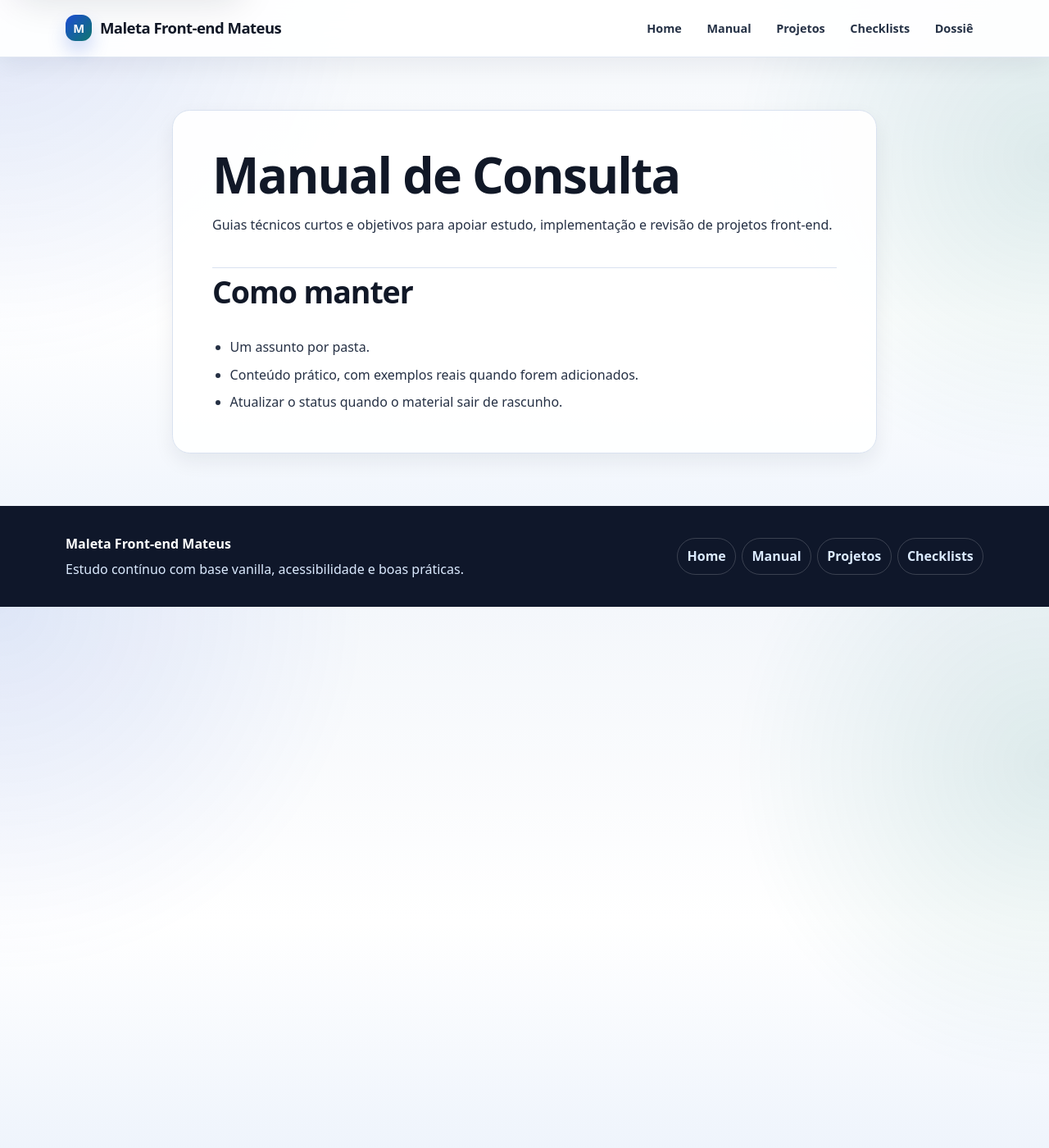
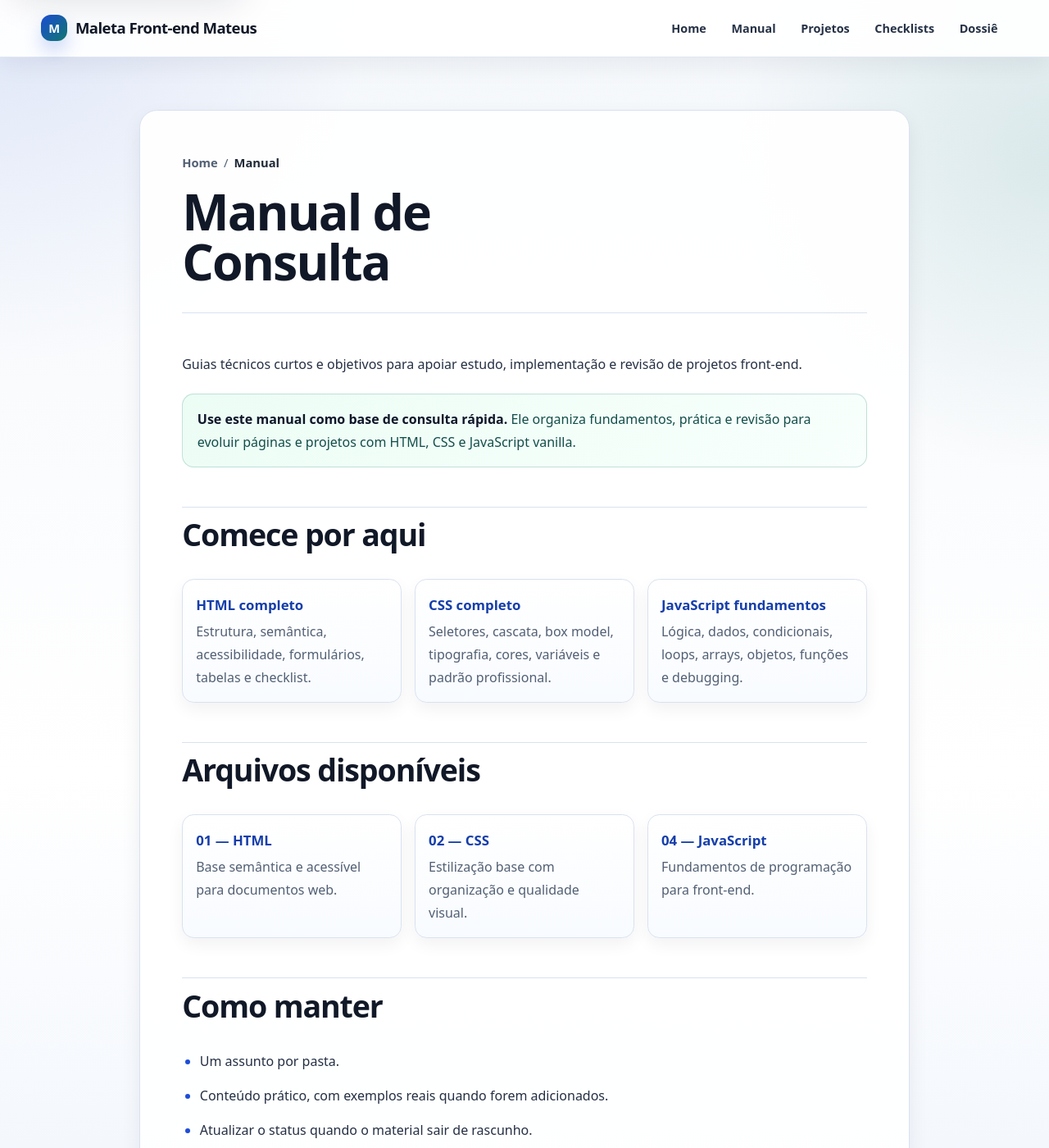
Before and after one commit to mateusdev97443/maleta-front-end-mateus, a Jekyll site: the page built from 01-manual-de-consulta/README.md, in a window 1280 px wide and 1400 px high. Shown: the whole window at 82% size. Built offline with Jekyll 4.4.1, drawn with Linux system fonts in a browser that asks for light colours; some of the changed text lies outside the part shown.

```diff
--- a/01-manual-de-consulta/README.md
+++ b/01-manual-de-consulta/README.md
@@ -1,14 +1,41 @@
 ---
 title: Manual de Consulta
 permalink: /01-manual-de-consulta/
+breadcrumbs:
+  - label: Manual
 ---
 
-# Manual de Consulta
+Guias técnicos curtos e objetivos para apoiar estudo, implementação e revisão de projetos front-end.
 
-Guias técnicos curtos e objetivos para apoiar estudo, implementação e revisão de projetos front-end.
+<div class="doc-note">
+<strong>Use este manual como base de consulta rápida.</strong> Ele organiza fundamentos, prática e revisão para evoluir páginas e projetos com HTML, CSS e JavaScript vanilla.
+</div>
+
+## Comece por aqui
+
+<div class="doc-grid">
+  <a class="doc-card" href="{{ '/01-manual-de-consulta/01-html/' | relative_url }}"><strong>HTML completo</strong><span>Estrutura, semântica, acessibilidade, formulários, tabelas e checklist.</span></a>
+  <a class="doc-card" href="{{ '/01-manual-de-consulta/02-css/' | relative_url }}"><strong>CSS completo</strong><span>Seletores, cascata, box model, tipografia, cores, variáveis e padrão profissional.</span></a>
+  <a class="doc-card" href="{{ '/01-manual-de-consulta/04-javascript/' | relative_url }}"><strong>JavaScript fundamentos</strong><span>Lógica, dados, condicionais, loops, arrays, objetos, funções e debugging.</span></a>
+</div>
+
+## Arquivos disponíveis
+
+<div class="doc-grid">
+  <a class="doc-card" href="{{ '/01-manual-de-consulta/01-html/' | relative_url }}"><strong>01 — HTML</strong><span>Base semântica e acessível para documentos web.</span></a>
+  <a class="doc-card" href="{{ '/01-manual-de-consulta/02-css/' | relative_url }}"><strong>02 — CSS</strong><span>Estilização base com organização e qualidade visual.</span></a>
+  <a class="doc-card" href="{{ '/01-manual-de-consulta/04-javascript/' | relative_url }}"><strong>04 — JavaScript</strong><span>Fundamentos de programação para front-end.</span></a>
+</div>
 
 ## Como manter
 
 - Um assunto por pasta.
 - Conteúdo prático, com exemplos reais quando forem adicionados.
 - Atualizar o status quando o material sair de rascunho.
+
+## Próximo passo
+
+<div class="doc-actions">
+  <a href="{{ '/03-fabrica-de-projetos/' | relative_url }}">Ir para a Fábrica de Projetos</a>
+  <a href="{{ '/' | relative_url }}">Voltar para a Home</a>
+</div>
--- a/_layouts/default.html
+++ b/_layouts/default.html
@@ -29,6 +29,29 @@
   <main id="conteudo-principal" class="docs-main">
     <div class="docs-container docs-shell">
       <article class="reading-card">
+        {% if page.title %}
+          <header class="page-heading">
+            {% unless page.hide_breadcrumb %}
+              <nav class="breadcrumb" aria-label="Você está em">
+                <a href="{{ '/' | relative_url }}">Home</a>
+                {% if page.breadcrumbs %}
+                  {% for crumb in page.breadcrumbs %}
+                    <span aria-hidden="true">/</span>
+                    {% if crumb.url %}
+                      <a href="{{ crumb.url | relative_url }}">{{ crumb.label }}</a>
+                    {% else %}
+                      <span aria-current="page">{{ crumb.label }}</span>
+                    {% endif %}
+                  {% endfor %}
+                {% else %}
+                  <span aria-hidden="true">/</span>
+                  <span aria-current="page">{{ page.title }}</span>
+                {% endif %}
+              </nav>
+            {% endunless %}
+            <h1>{{ page.title | escape }}</h1>
+          </header>
+        {% endif %}
         {{ content }}
       </article>
     </div>
--- a/assets/css/docs.css
+++ b/assets/css/docs.css
@@ -18,8 +18,8 @@
   --shadow-md: 0 18px 45px rgba(17, 24, 39, 0.12);
   --radius-sm: 0.9rem;
   --radius: 1.35rem;
-  --container: 1120px;
-  --reading: 860px;
+  --container: 1180px;
+  --reading: 940px;
   --font-base: system-ui, -apple-system, BlinkMacSystemFont, "Segoe UI", sans-serif;
   --font-mono: "SFMono-Regular", Consolas, "Liberation Mono", monospace;
 }
@@ -78,7 +78,7 @@ a:focus-visible, button:focus-visible, summary:focus-visible {
 .site-nav a { display: inline-flex; min-height: 2.45rem; align-items: center; border: 1px solid transparent; border-radius: 999px; color: #263246; padding: 0.48rem 0.72rem; font-size: 0.9rem; text-decoration: none; }
 .site-nav a:hover, .site-nav a:focus-visible { border-color: rgba(29, 78, 216, 0.18); background: var(--color-bg-soft); color: var(--color-primary-dark); }
 
-.docs-main { padding: clamp(2rem, 5vw, 4rem) 0; }
+.docs-main { min-height: 62vh; padding: clamp(2.4rem, 5vw, 4.8rem) 0; }
 .docs-shell { display: grid; justify-items: center; }
 .reading-card {
   width: min(100%, var(--reading));
@@ -86,20 +86,26 @@ a:focus-visible, button:focus-visible, summary:focus-visible {
   border-radius: var(--radius);
   background: rgba(255, 255, 255, 0.94);
   box-shadow: var(--shadow-sm);
-  padding: clamp(1.15rem, 4vw, 3rem);
+  min-height: clamp(34rem, 66vh, 48rem);
+  padding: clamp(1.35rem, 4vw, 3.35rem);
 }
 
 .reading-card > :first-child { margin-top: 0; }
 .reading-card > :last-child { margin-bottom: 0; }
 h1, h2, h3, h4, h5, h6 { color: var(--color-text); line-height: 1.18; letter-spacing: -0.03em; }
 h1 { margin-bottom: 1rem; font-size: clamp(2.05rem, 7vw, 3.8rem); line-height: 1; }
-h2 { margin-top: 2.4rem; padding-top: 0.4rem; border-top: 1px solid var(--color-border); font-size: clamp(1.55rem, 4vw, 2.35rem); }
+.page-heading { margin-bottom: clamp(1.8rem, 4vw, 3rem); padding-bottom: clamp(1.2rem, 3vw, 2rem); border-bottom: 1px solid var(--color-border); }
+.page-heading h1 { max-width: 13ch; margin: 0; }
+.page-heading + h1 { display: none; }
+h2 { margin-top: 3rem; padding-top: 0.7rem; border-top: 1px solid var(--color-border); font-size: clamp(1.55rem, 4vw, 2.35rem); }
 h3 { margin-top: 1.8rem; font-size: clamp(1.25rem, 3vw, 1.55rem); }
 h4 { margin-top: 1.35rem; font-size: 1.1rem; }
 p, li { color: #253044; }
 p { margin: 0 0 1rem; }
 ul, ol { padding-left: 1.35rem; }
-li + li { margin-top: 0.35rem; }
+li + li { margin-top: 0.42rem; }
+.reading-card > ul, .reading-card > ol { display: grid; gap: 0.45rem; }
+.reading-card li::marker { color: var(--color-primary); font-weight: 800; }
 strong { color: #0f172a; }
 hr { height: 1px; margin: 2rem 0; border: 0; background: var(--color-border); }
 
@@ -128,11 +134,29 @@ pre {
 }
 pre code { background: transparent; color: inherit; padding: 0; }
 
-table { display: block; width: 100%; overflow-x: auto; border-collapse: collapse; margin: 1.35rem 0; }
-th, td { border: 1px solid var(--color-border); padding: 0.7rem 0.85rem; text-align: left; vertical-align: top; }
-th { background: var(--color-surface-strong); color: #0f172a; }
+table { display: block; width: 100%; overflow-x: auto; border: 1px solid var(--color-border); border-radius: var(--radius-sm); border-spacing: 0; margin: 1.65rem 0; background: #ffffff; box-shadow: var(--shadow-sm); }
+th, td { border: 0; border-bottom: 1px solid var(--color-border); padding: 0.85rem 1rem; text-align: left; vertical-align: top; }
+th { background: linear-gradient(180deg, var(--color-surface-strong), #eef5ff); color: #0f172a; font-size: 0.93rem; letter-spacing: 0.01em; }
+tr:last-child td { border-bottom: 0; }
 tr:nth-child(even) td { background: #fbfdff; }
+td:first-child, th:first-child { min-width: 13rem; }
 img { max-width: 100%; height: auto; border-radius: var(--radius-sm); }
+
+.breadcrumb { display: flex; flex-wrap: wrap; align-items: center; gap: 0.45rem; margin-bottom: 1rem; color: var(--color-muted); font-size: 0.92rem; }
+.breadcrumb a { color: var(--color-muted); font-weight: 800; text-decoration: none; }
+.breadcrumb a:hover, .breadcrumb a:focus-visible { color: var(--color-primary-dark); text-decoration: underline; }
+.breadcrumb [aria-current="page"] { color: #1f2937; font-weight: 800; }
+
+.doc-grid { display: grid; grid-template-columns: repeat(auto-fit, minmax(min(100%, 15rem), 1fr)); gap: 1rem; margin: 1.25rem 0 1.8rem; padding-left: 0; list-style: none; }
+.doc-card { display: block; min-height: 100%; border: 1px solid var(--color-border); border-radius: var(--radius-sm); background: linear-gradient(180deg, #ffffff, var(--color-surface-strong)); color: #253044; padding: 1rem; text-decoration: none; box-shadow: 0 8px 20px rgba(17, 24, 39, 0.055); }
+.doc-card:hover, .doc-card:focus-visible { border-color: rgba(29, 78, 216, 0.35); color: #172033; transform: translateY(-1px); box-shadow: var(--shadow-sm); }
+.doc-card strong { display: block; margin-bottom: 0.25rem; color: var(--color-primary-dark); font-size: 1.05rem; }
+.doc-card span { color: var(--color-muted); font-weight: 500; }
+.doc-actions, .doc-nav { display: flex; flex-wrap: wrap; gap: 0.7rem; margin: 1.35rem 0 1.8rem; }
+.doc-actions a, .doc-nav a, .doc-pill { display: inline-flex; align-items: center; min-height: 2.4rem; border: 1px solid rgba(29, 78, 216, 0.22); border-radius: 999px; background: #ffffff; color: var(--color-primary-dark); padding: 0.45rem 0.8rem; font-size: 0.93rem; font-weight: 850; text-decoration: none; }
+.doc-actions a:hover, .doc-nav a:hover, .doc-pill:hover { background: var(--color-bg-soft); color: var(--color-primary-dark); }
+.doc-note { border: 1px solid rgba(15, 118, 110, 0.22); border-radius: var(--radius-sm); background: linear-gradient(135deg, #ecfdf5, #f8fffc); color: #134e4a; margin: 1.35rem 0; padding: 1rem 1.1rem; }
+.doc-note > :last-child { margin-bottom: 0; }
 
 .footer { padding: 2rem 0; background: #0f172a; }
 .footer__inner { display: flex; flex-wrap: wrap; align-items: center; justify-content: space-between; gap: 1rem; }
```
Also changed, not shown: 01-manual-de-consulta/01-html/README.md (+23 -1 lines), 01-manual-de-consulta/02-css/README.md (+23 -1 lines), 01-manual-de-consulta/04-javascript/README.md (+25 -2 lines), 03-fabrica-de-projetos/README.md (+28 -2 lines), 04-checklists-de-qualidade/README.md (+27 -1 lines), 06-dossie-de-evolucao/README.md (+28 -1 lines).
